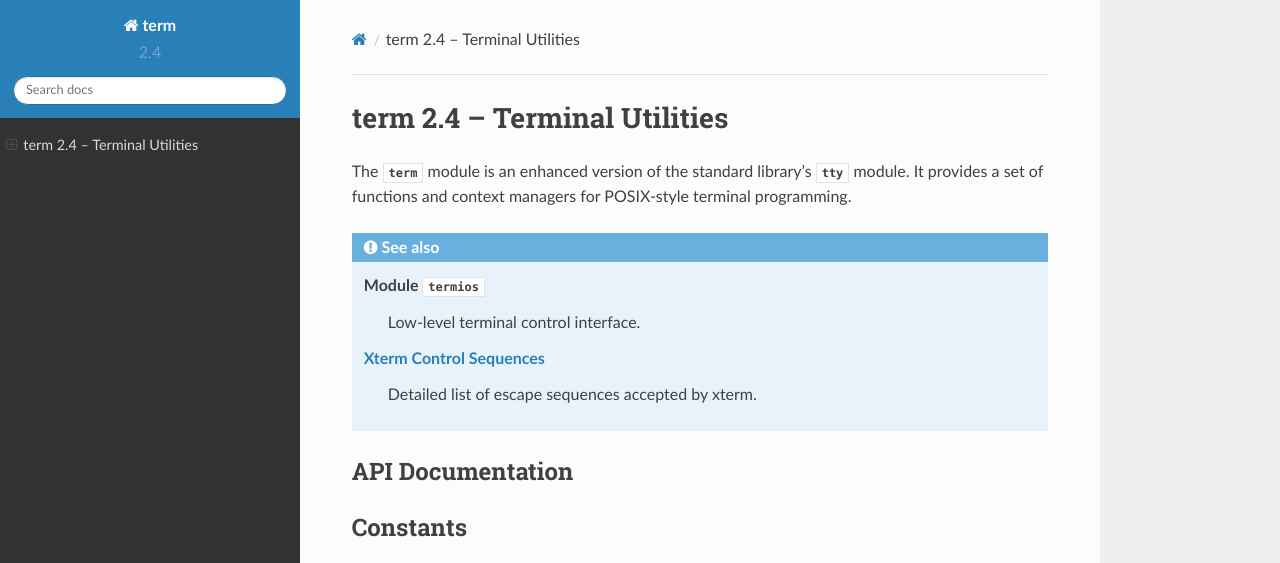
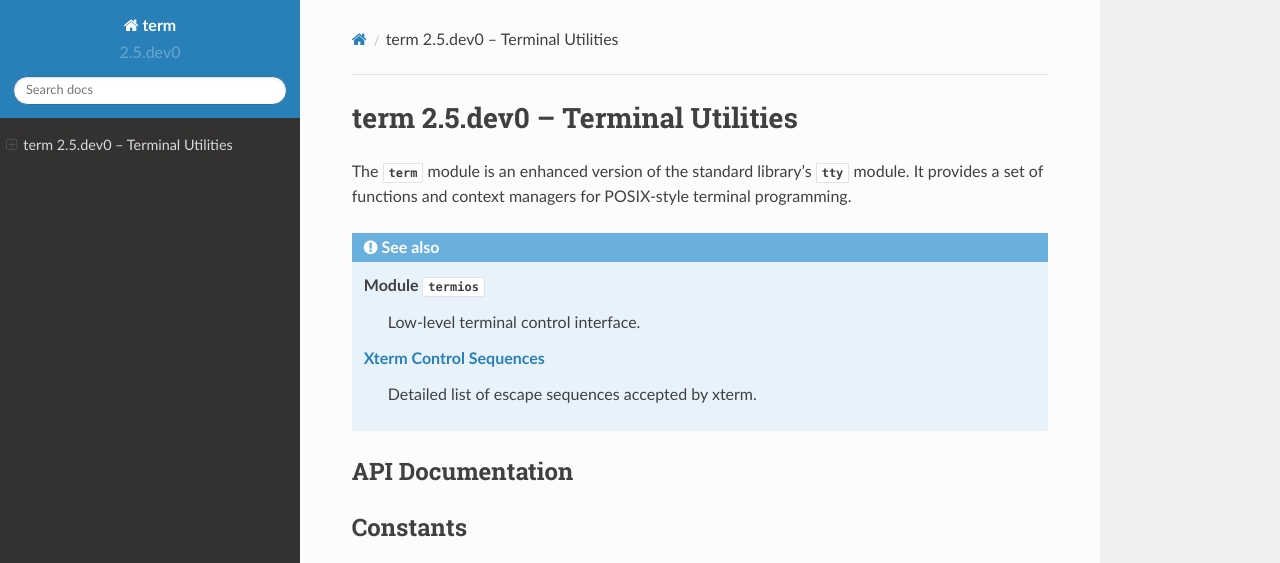
Before and after one commit to stefanholek/term, a Sphinx documentation site: the page built from docs/index.rst, in a window 1280 px wide and 900 px high, cut to the strip 0-563 px from the top of the window. Built offline with Sphinx 7.4.7 and the Read the Docs theme 2.0.0, drawn with Linux system fonts in a browser that asks for light colours.

Commit message:
Use build tag in docs version.

```diff
--- a/docs/conf.py
+++ b/docs/conf.py
@@ -48,9 +48,9 @@ copyright = u'2012-2022, Stefan H. Holek'
 # built documents.
 #
 # The full version, including alpha/beta/rc tags.
-release = '2.4'
+release = '2.5.dev0'
 # The short X.Y version.
-version = '2.4'
+version = '2.5.dev0'
 
 # The language for content autogenerated by Sphinx. Refer to documentation
 # for a list of supported languages.
```
